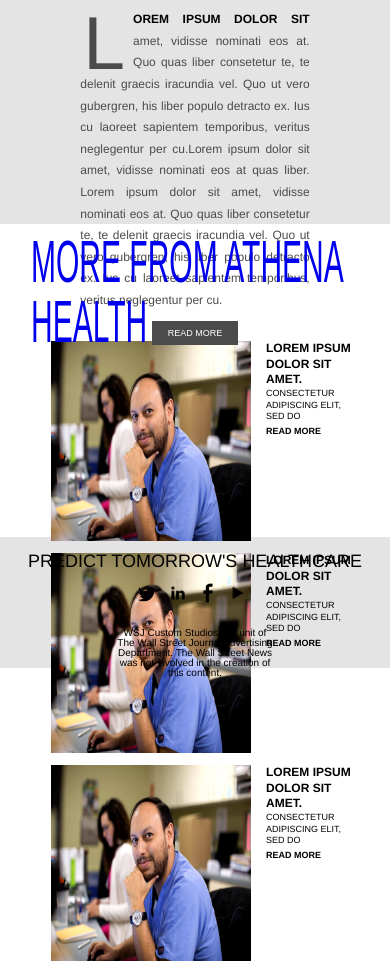
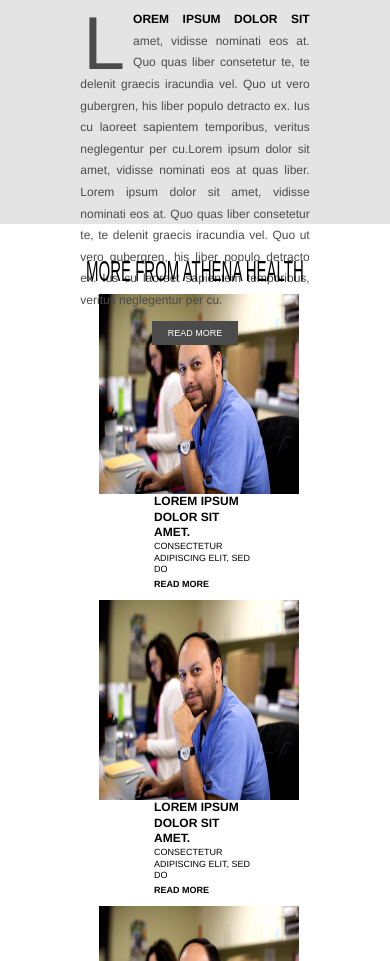
Before and after one commit to samguergen/Athena-Frontend, a PHP site: page / in a window 390 px wide. Shown: the part 5539-6500 px from the top of the page. Run offline with PHP 8.4, Linux system fonts and the light colour scheme; some libraries are stand-ins or nearby versions; some web fonts are replaced.

Commit message:
column for white jumbo

```diff
--- a/scripts/app.js
+++ b/scripts/app.js
@@ -51,7 +51,9 @@ $(document).ready(function() {
       $('#rm-btn'+(i+1)).css({'opacity': '0'});
       $('#qr'+(i+1)).css({'margin-top': '22%', 'margin-bottom': '-25px'});
       if ($(window).width() < 426) {
+        console.log('adding bigger container');
         $(this).closest('.container').addClass("bigger-container");
+        // $(this).closest('.container').css({'height': '850px !important'});
       }
     });
 
@@ -60,6 +62,7 @@ $(document).ready(function() {
       $('#rl-btn'+(i+1)).css({'opacity': '0'});
       $('#rm-btn'+(i+1)).css({'opacity': '1'});
       if ($(window).width() < 426) {
+        console.log('rm bigger container');
         $(this).closest('.container').removeClass("bigger-container");
       }
     });
--- a/styles/app.css
+++ b/styles/app.css
@@ -24,6 +24,7 @@ html, body, #pinned-head {
 
 a:link, a:visited {
   text-decoration: none !important;
+  color:black;
 }
 
 #top-hat { width: 95%;}
@@ -102,6 +103,12 @@ a:link, a:visited {
 @media screen and (max-width: 980px){
   #sgc {
     display: none;
+  }
+}
+
+@media screen (min-width: 700px) and (max-width: 970px){
+  .name-quote-ref {
+    margin-top: 20px;
   }
 }
 
@@ -344,7 +351,7 @@ hr.purple {
 
 .btn-area .read-more {
     margin-top: -50px;
-  }
+}
 
 .btn-area .read-more, .btn-area .read-less {
   margin-left: auto;
@@ -353,7 +360,6 @@ hr.purple {
 }
 
 .readmore-content, .btn-area .read-less {
-  /*position: absolute;*/
   opacity: 0;
   height: 0;
   overflow: hidden;
@@ -509,6 +515,7 @@ a.back-to-top {
 
 a:link {
   cursor: pointer;
+  color: black;
 }
 
 .hidden-quote-ref {
@@ -685,14 +692,20 @@ a:link {
     opacity: 0;
   }
   .more-athena h1 {
-    font-size: 14px;
+    font-size: 15px !important;
   }
   .white-jumbo .more-athena-imgs {
+    flex-direction: column;
+  }
+  .white-jumbo .more-athena-imgs .img-section{
     flex-direction: column;
   }
   .white-jumbo .more-athena-imgs .img-section img {
     height: 200px;
     width: 200px;
+  }
+  .white-jumbo {
+    height: 900px;
   }
 
 }
@@ -703,9 +716,6 @@ a:link {
 @media screen and (max-width: 375px){
   .predict-jumbo .contact-photos .first-row {
     margin-left: 4%;
-  }
-  .predict-jumbo .contact-photos {
-    /*margin-top: -300px;*/
   }
   .img-descr .descr-top {
     line-height: 1;
@@ -718,13 +728,4 @@ a:link {
   .quote-wrapper {
     margin-top: 87px;
   }
-
-
 }
-/*#top-hat h2 {
-  font-size: 50%;
-}
-#social-toggle img {
-  margin-top: 10px;
-  height: 40%;
-}*/
```
